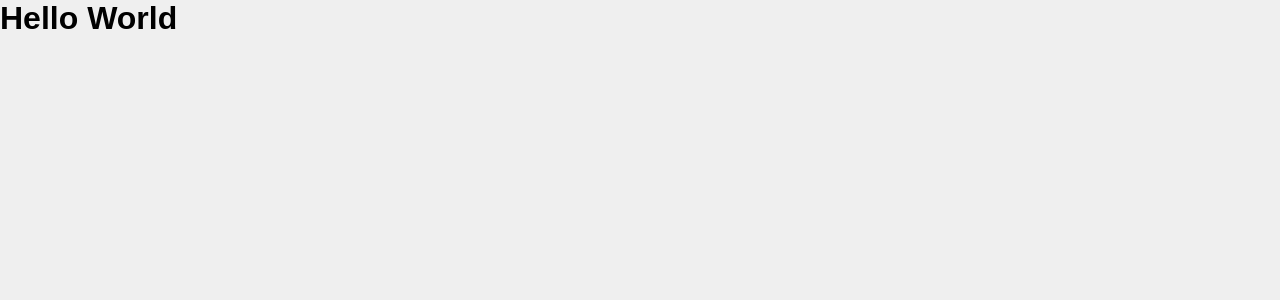
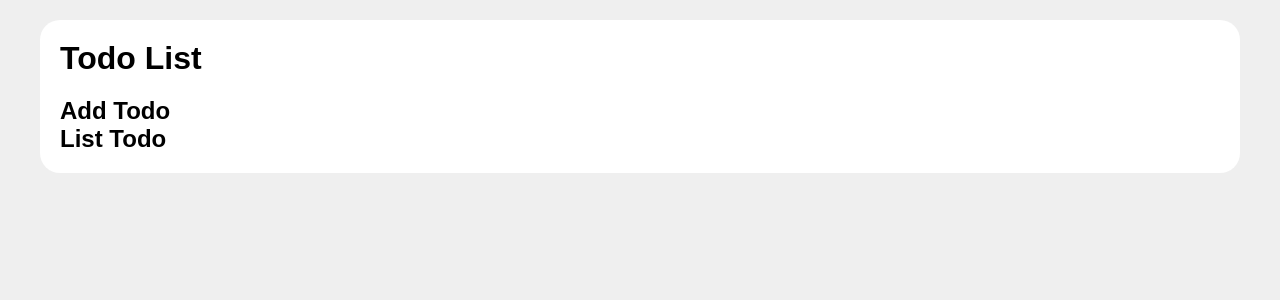
Before and after one commit to GuillemotClement/React-TodoList, a React (Vite) app: page / in a window 1280 px wide. Shown: the top 300 px of the page. Built offline with nearby package versions, Linux system fonts and the light colour scheme.

Commit message:
Ajout des composants de la todo

```diff
--- a/src/App.jsx
+++ b/src/App.jsx
@@ -1,6 +1,16 @@
+import AddTodo from "./components/AddTodo"
+import TodoList from "./components/TodoList"
+
+
 function App() {
   return (
-    <h1>Hello World</h1>
+    <div className="flex row justify-center align-center p20">
+      <div className="card container p20">
+        <h1 className="mb20">Todo List</h1>
+          <AddTodo />
+          <TodoList />
+      </div>
+    </div>
   )
 }
 
--- /dev/null
+++ b/src/components/AddTodo.jsx
@@ -0,0 +1,7 @@
+function AddTodo(){
+  return (
+    <h2>Add Todo</h2>
+  )
+}
+
+export default AddTodo;
--- /dev/null
+++ b/src/components/TodoList.jsx
@@ -0,0 +1,7 @@
+function TodoList(){
+  return (
+    <h2>List Todo</h2>
+  )
+}
+
+export default TodoList;
```
Also changed, not shown: src/components/EditTodo.jsx (added, +7 -0 lines), src/components/TodoItem.jsx (added, +7 -0 lines).
